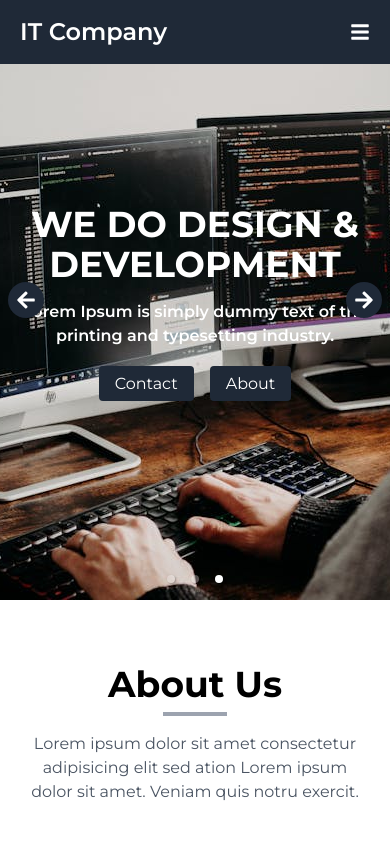
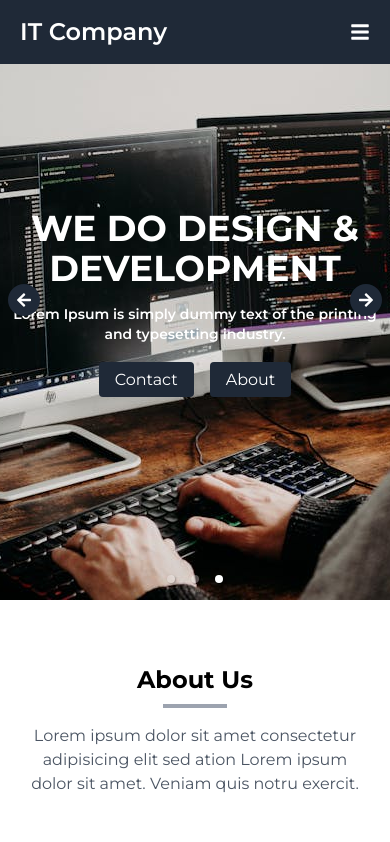
Before and after one commit to favourAyomikun/Tech-Company-Website, a Next.js app: page /landing-page in a window 390 px wide. Shown: the top 842 px of the page. Built offline with nearby package versions, Linux system fonts and the light colour scheme.

Commit message:
working on the responsiveness

```diff
--- a/app/components/AboutUs.jsx
+++ b/app/components/AboutUs.jsx
@@ -8,7 +8,7 @@ const AboutUs = () => {
         <div>
           {/* SECTION TITLE */}
           <div className="w-full text-center mb-12">
-            <h2 className="text-4xl font-bold">
+            <h2 className="text-2xl md:text-4xl font-bold">
               About Us
             </h2>
             <span className="block my-2 h-1 w-16 bg-gray-400 mx-auto"></span>
--- a/app/components/Header.jsx
+++ b/app/components/Header.jsx
@@ -33,7 +33,7 @@ const Header = () => {
                 title={label}
                 className="absolute top-1/2 transform -translate-y-1/2 left-2 z-10 bg-gray-800 p-2 rounded-full text-white"
               >
-                <FaArrowLeft size={20} />
+                <FaArrowLeft  />
               </button>
             )
           }
@@ -45,7 +45,7 @@ const Header = () => {
                 title={label}
                 className="absolute top-1/2 transform -translate-y-1/2 right-2 z-10 bg-gray-800 p-2 rounded-full text-white"
               >
-                <FaArrowRight size={20} />
+                <FaArrowRight />
               </button>
             )
           }
@@ -58,10 +58,10 @@ const Header = () => {
             />
             <div className="absolute inset-0 flex justify-center items-center text-center text-white">
               <div>
-                <h2 className="text-4xl font-bold uppercase">
+                <h2 className="text-2xl md:text-4xl font-bold uppercase">
                   We are a Creative Agency
                 </h2>
-                <p className="mt-4 font-semibold">
+                <p className="text-sm md:text-base mt-4 font-semibold">
                   Lorem Ipsum is simply dummy text of the printing and
                   typesetting industry.
                 </p>
@@ -93,7 +93,7 @@ const Header = () => {
                 <h2 className="text-4xl font-bold uppercase">
                   We are Creative Developers
                 </h2>
-                <p className="mt-4 font-semibold">
+                <p className="text-sm md:text-base mt-4 font-semibold">
                   Lorem Ipsum is simply dummy text of the printing and
                   typesetting industry.
                 </p>
@@ -125,7 +125,7 @@ const Header = () => {
                 <h2 className="text-4xl font-bold uppercase">
                   We Do Design & Development
                 </h2>
-                <p className="mt-4 font-semibold">
+                <p className="text-sm md:text-base mt-4 font-semibold">
                   Lorem Ipsum is simply dummy text of the printing and
                   typesetting industry.
                 </p>
```
